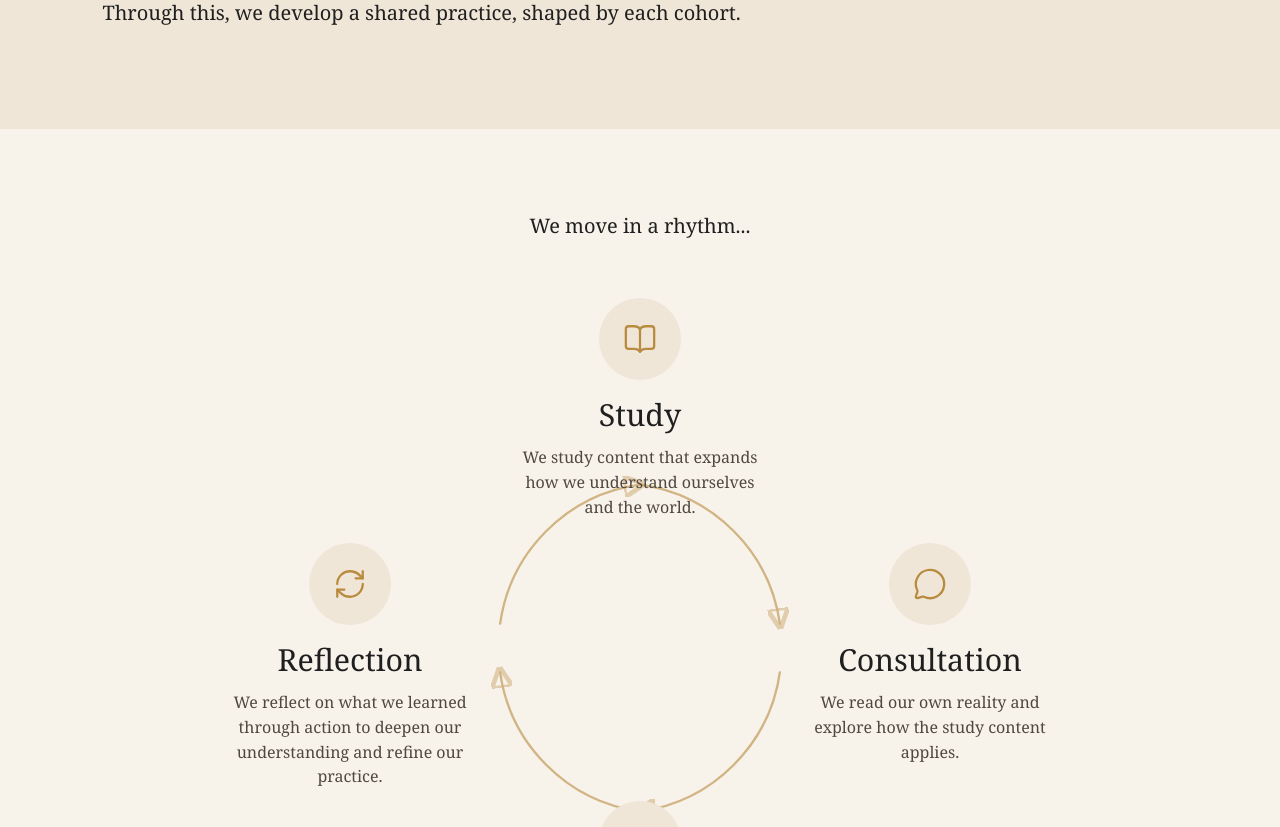
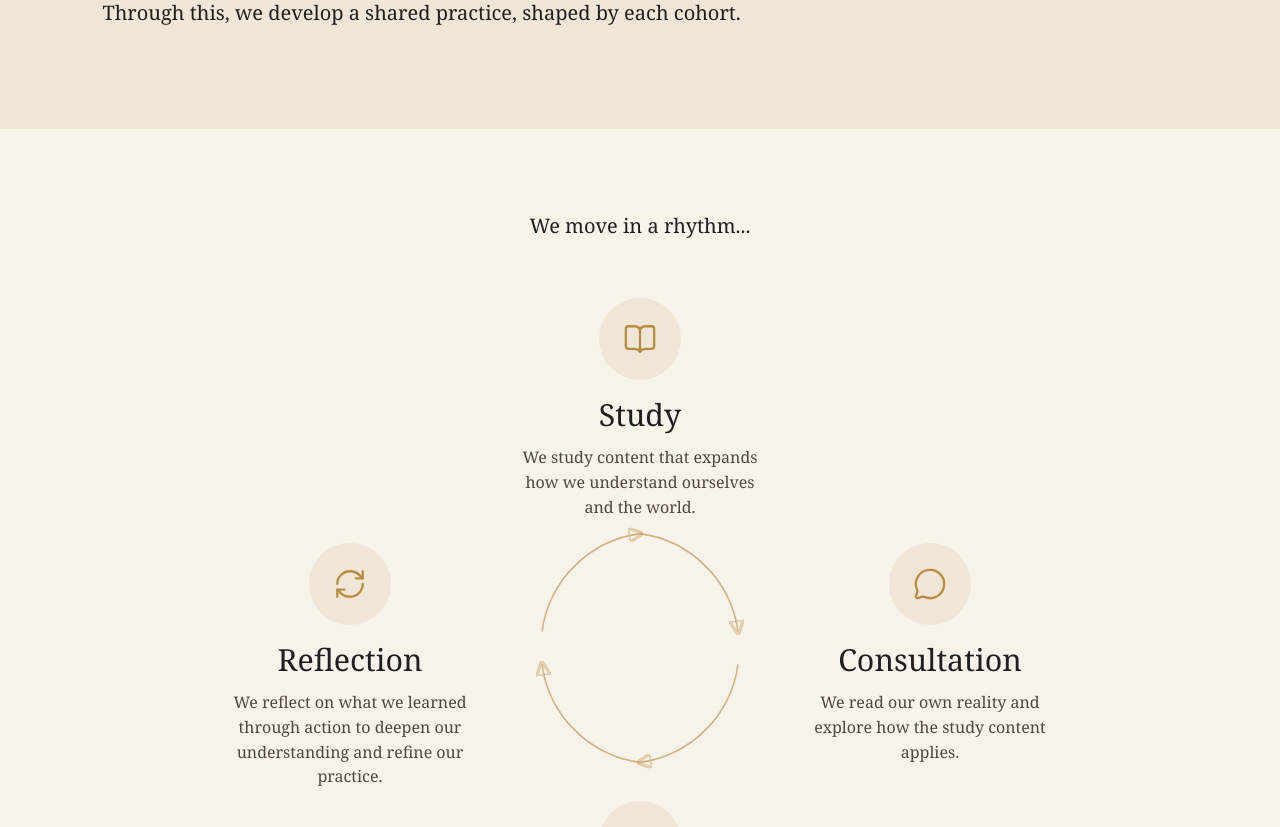
Before and after one commit to travisbirchattba/the-stage-beyond-site, a React (Vite) app: page / in a window 1280 px wide. Shown: the part 1127-1954 px from the top of the page. Built offline with nearby package versions, Linux system fonts and the light colour scheme.

Commit message:
Update styles.css

```diff
--- a/src/styles.css
+++ b/src/styles.css
@@ -85,9 +85,10 @@ body {
 
 .cycleSvg {
   position: absolute;
-  inset: 0;
-  width: 100%;
-  height: 100%;
+  width: 70%;
+  height: 70%;
+  top: 15%;
+  left: 15%;
   pointer-events: none;
 }
 
```
